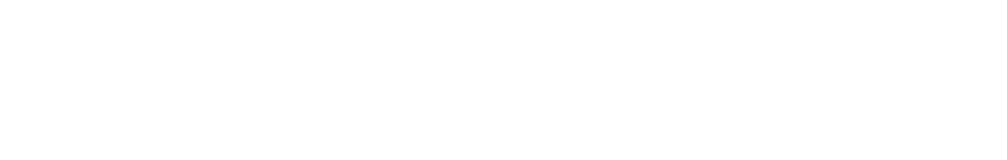
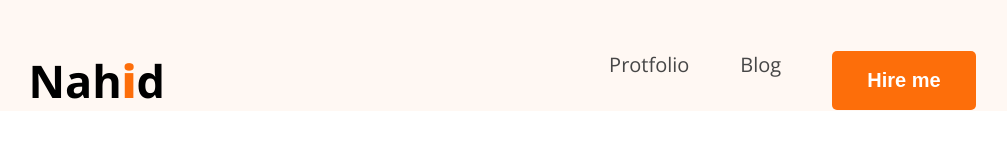
Before and after one commit to nahidhossan699-code/my-frist-project, a plain HTML site: page index.html in a window 1280 px wide. Shown: the whole page, without its empty margins (138-1145 px from the left). Drawn offline with nearby package versions, Linux system fonts and the light colour scheme.

Commit message:
design navbar and styled accroding to design

```diff
--- a/index.html
+++ b/index.html
@@ -4,8 +4,23 @@
     <meta charset="UTF-8">
     <meta name="viewport" content="width=device-width, initial-scale=1.0">
     <title>nahids protofolio</title>
+    <link rel="preconnect" href="https://fonts.googleapis.com">
+<link rel="preconnect" href="https://fonts.gstatic.com" crossorigin>
+<link href="https://fonts.googleapis.com/css2?family=Open+Sans:ital,wght@0,300..800;1,300..800&display=swap" rel="stylesheet">
+<link rel="stylesheet" href="styles/protfolio.css">
 </head>
-<body>
-
+<body class="font-open-sans">
+    <header>
+        <nav>
+            <div class="logo">
+                <h2>Nah<span class="color-orange">i</span>d</h2>
+            </div>
+            <ul class="menu">
+                <li><a href="">Protfolio</a></li>
+                <li><a href="">Blog</a></li>
+                <li><button class="btn">Hire me</button></li>
+            </ul>
+        </nav>
+    </header>
 </body>
 </html>
--- /dev/null
+++ b/styles/protfolio.css
@@ -0,0 +1,53 @@
+*{
+    margin: 0;
+    padding: 0;
+    box-sizing: border-box;
+}
+
+.font-open-sans{
+  font-family: "Open Sans", sans-serif;
+  font-optical-sizing: auto;
+}
+.logo h2{
+    font-size: 45px;
+
+}
+.color-orange{
+    color: #FD6E0A;
+    font-weight: 900;
+}
+.btn{
+        background-color: #FD6E0A;
+        border:none;
+        padding: 18px 35px;
+        border-radius: 5px;
+        font-size: 20px;
+        font-weight: bold;
+        color: white;
+}
+header{
+    background-color: #fff8f3;
+    padding-top: 50px;
+}
+nav{
+    width: 74%;
+    max-width: 1140px;
+    /* //border: 1px solid red;// */
+    margin:0px auto;
+    display: flex;
+    justify-content: space-between;
+    align-items: center;
+}
+
+
+nav .menu{
+    display: flex;
+    list-style-type: none;
+    gap: 51px;
+}
+nav .menu a{
+    font-size: 20px;
+    color: #474747;
+    text-decoration: none;
+    align-items: center;
+}
```
